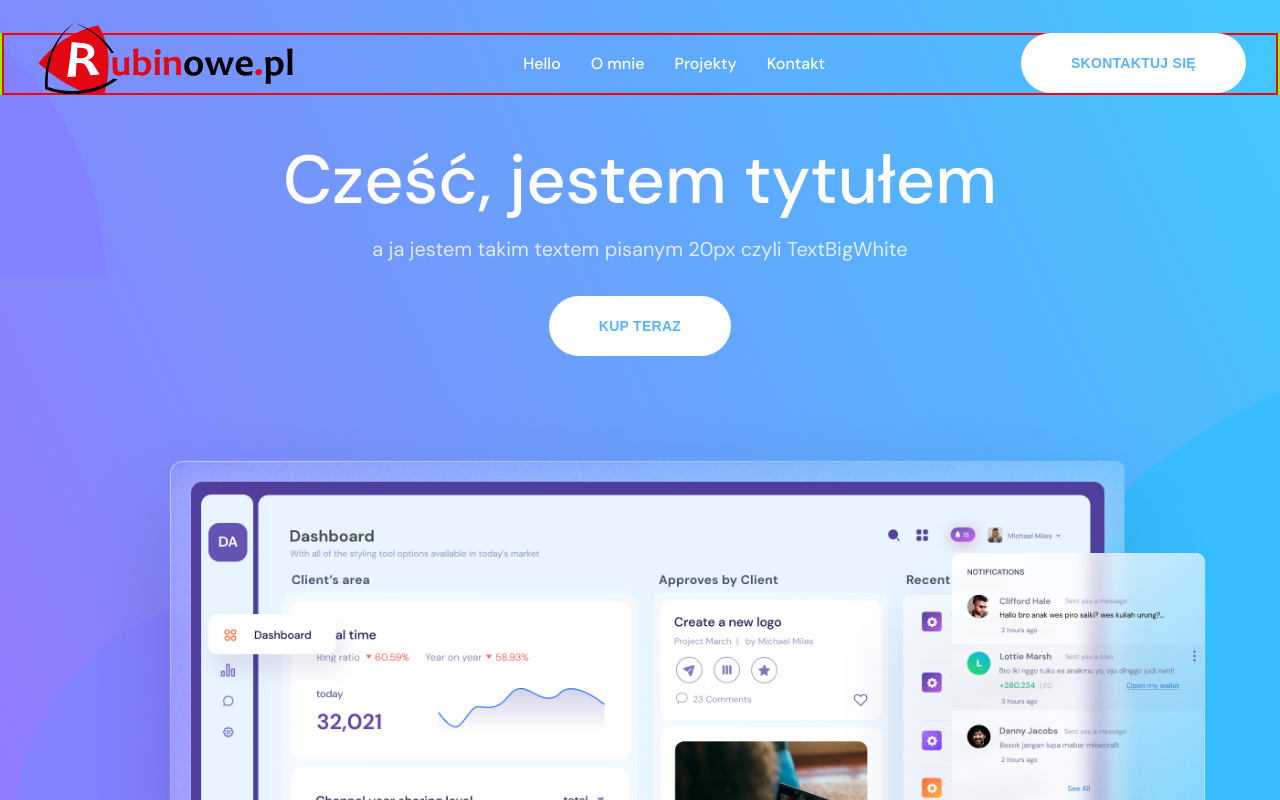
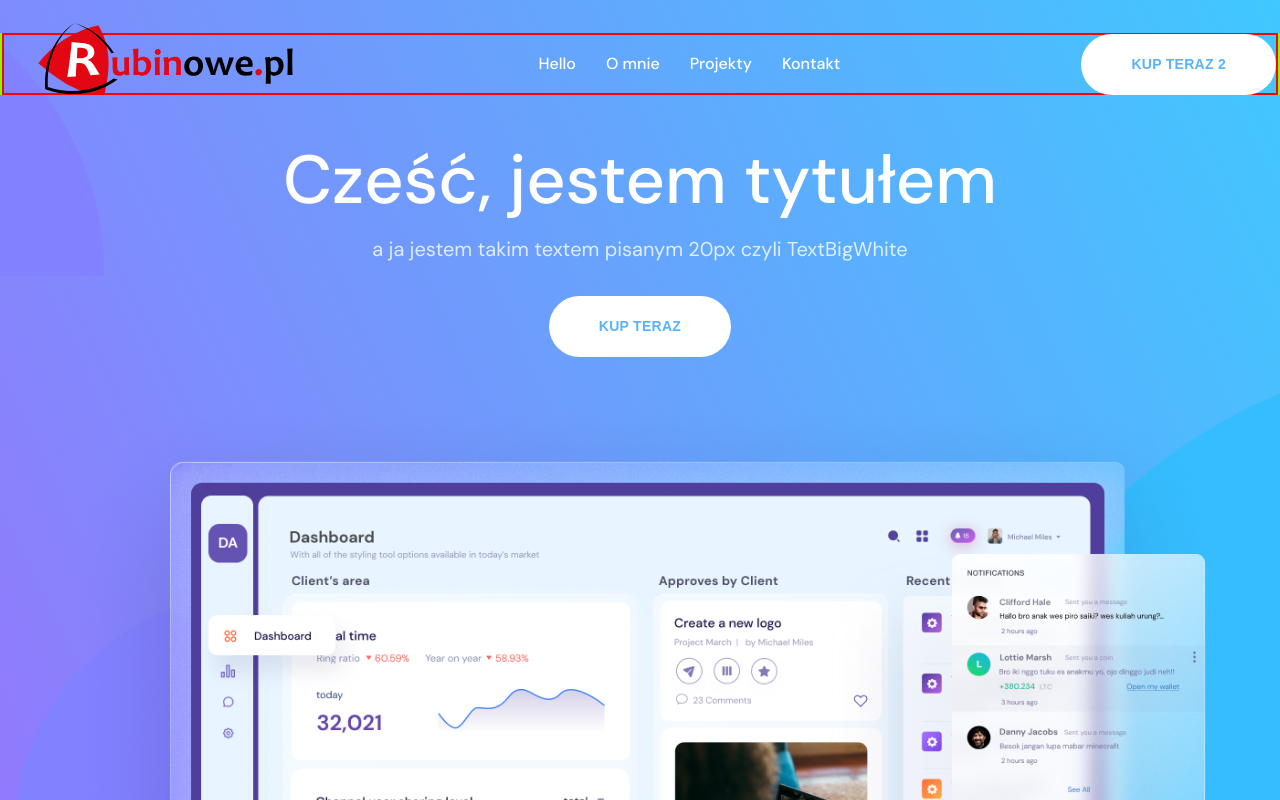
Before and after one commit to F-Agata/rubinowe, a Next.js app: page / in a window 1280 px wide. Shown: the top 800 px of the page. Built offline with nearby package versions, Linux system fonts and the light colour scheme.

Commit message:
update files prettier

```diff
--- a/components/GoToTopOfPage.js
+++ b/components/GoToTopOfPage.js
@@ -1,28 +1,29 @@
-import React,  {useState, useEffect } from "react";
-import styled from 'styled-components'
+import React, { useState, useEffect } from "react";
+import styled from "styled-components";
+import Image from "next/image";
 
-import arrow from "../public/iconUpArrow.svg"
+import arrow from "../public/iconUpArrow.svg";
 
 const WrappGoToTopOfPage = styled.div`
   width: 50px;
   height: 50px;
   border-radius: 50%;
-  box-shadow:  0 0 10px rgb(0 0 0 / 10%);
+  box-shadow: 0 0 10px rgb(0 0 0 / 10%);
   position: fixed;
   bottom: 30px;
   right: 30px;
-  border: 1px solid ${props => props.theme.colors.colorSecondary};
+  border: 1px solid ${(props) => props.theme.colors.colorSecondary};
   cursor: pointer;
   z-index: 10;
   overflow: hidden;
   background-color: transparent;
-`
+`;
 
 const BackgraundButtonArrow = styled.div`
   width: 50px;
   height: 50px;
   border-radius: 50%;
-  background-color: ${props => props.theme.gradients.gradientBox};
+  background-color: ${(props) => props.theme.gradients.gradientBox};
   opacity: 50%;
   //border: red 2px solid;
   position: absolute;
@@ -30,7 +31,7 @@ const BackgraundButtonArrow = styled.div`
   left: 50%;
   transform: translate(-50%, -50%);
   z-index: 11;
-`
+`;
 
 const WrappArrow = styled.div`
   width: 24px;
@@ -43,41 +44,40 @@ const WrappArrow = styled.div`
   left: 50%;
   transform: translate(-50%, -50%);
   z-index: 12;
-`
+`;
 
 const GoToTopOfPage = () => {
+  const [scrollY, setScrollY] = useState(0);
+  const [showArrow, setShowArrow] = useState(false);
 
-    const [scrollY, setScrollY] = useState(0)
-    const [showArrow, setShowArrow] = useState(false)
-
-    const scrollTop = () => {window.scrollTo({top: 0, behavior: 'smooth'})}
+  const scrollTop = () => {
+    window.scrollTo({ top: 0, behavior: "smooth" });
+  };
 
   const toggleArrow = () => {
-        setScrollY(window.pageYOffset)
+    setScrollY(window.pageYOffset);
     if (scrollY > 100) {
-            setShowArrow(true)
-        } else  setShowArrow(false);
-       }
+      setShowArrow(true);
+    } else setShowArrow(false);
+  };
 
   useEffect(() => {
     window.addEventListener("scroll", toggleArrow);
     return () => window.removeEventListener("scroll", toggleArrow);
   }, [scrollY, showArrow]);
 
-
   return (
     <>
-            { showArrow ?
+      {showArrow ? (
         <WrappGoToTopOfPage onClick={scrollTop}>
-                    <BackgraundButtonArrow/>
+          <BackgraundButtonArrow />
           <WrappArrow>
-                        <img src={arrow.src} alt={"do góry"}/>
+            <Image src={arrow.src} alt="do góry" layout="fill" />
           </WrappArrow>
+        </WrappGoToTopOfPage>
+      ) : null}
+    </>
+  );
+};
 
-                </WrappGoToTopOfPage>
-                    : null}
-        </>
-        )
-}
-
-export default GoToTopOfPage
+export default GoToTopOfPage;
--- a/components/form/FormPanel.js
+++ b/components/form/FormPanel.js
@@ -4,7 +4,7 @@ import styled from "styled-components";
 import useForm from "./useForm";
 import validationRules from "./validationRules";
 
-import Btn from "../../stylesjs/Btn";
+import { Btn } from "../../stylesjs/Btn";
 
 import TitleVerySmallGreen from "../../stylesjs/TitleVerySmallGreen";
 import TitleOfPagesDark from "../../stylesjs/TitleOfPagesDark";
--- a/components/header/Header.js
+++ b/components/header/Header.js
@@ -5,7 +5,7 @@ import backgroundHeader from "../../public/backgroundHeader.svg";
 import imgHeader from "../../public/mainImage.png";
 
 import TextBigWhite from "../../stylesjs/TextBigWhite";
-import Btn from "../../stylesjs/Btn";
+import { Btn } from "../../stylesjs/Btn";
 
 const WrappHeaderBackground = styled.header`
   background-color: ${(props) => props.theme.colors.colorPrimary};
--- a/components/navigation/NavigationListBig.js
+++ b/components/navigation/NavigationListBig.js
@@ -1,6 +1,6 @@
 import React from "react";
 import styled, { css } from "styled-components";
-import Btn from "../../stylesjs/Btn";
+import { Btn } from "../../stylesjs/Btn";
 
 const NavigationWrapp = styled.div`
   align-self: center;
@@ -72,12 +72,14 @@ const NavigationMainListBig = ({ menuItems, addShadow }) => {
   ));
 
   return (
-    <NavigationWrapp>
-      <NavigatioNav>
-        <NavigationUl>{menuItem}</NavigationUl>
-      </NavigatioNav>
-      <BtnNB>skontaktuj się </BtnNB>
-    </NavigationWrapp>
+    <>
+      <NavigationWrapp>
+        <NavigatioNav>
+          <NavigationUl>{menuItem}</NavigationUl>
+        </NavigatioNav>
+      </NavigationWrapp>
+      <BtnNB>kup teraz 2</BtnNB>
+    </>
   );
 };
 
--- a/stylesjs/Btn.js
+++ b/stylesjs/Btn.js
@@ -1,7 +1,9 @@
 import styled, { css } from "styled-components";
 
-const Btn = styled.button`
-  height: 60px;
+export const Btn = ({ ...rest }) => <StyledBtn {...rest} />;
+
+const StyledBtn = styled.button`
+  height: 61px;
   display: flex;
   flex-direction: row;
   justify-content: center;
@@ -18,5 +20,3 @@ const Btn = styled.button`
     color: ${theme.colors.colorSecondary};
   `};
 `;
-
-export default Btn;
```
Lines whose indentation alone changed are shown as unchanged.
